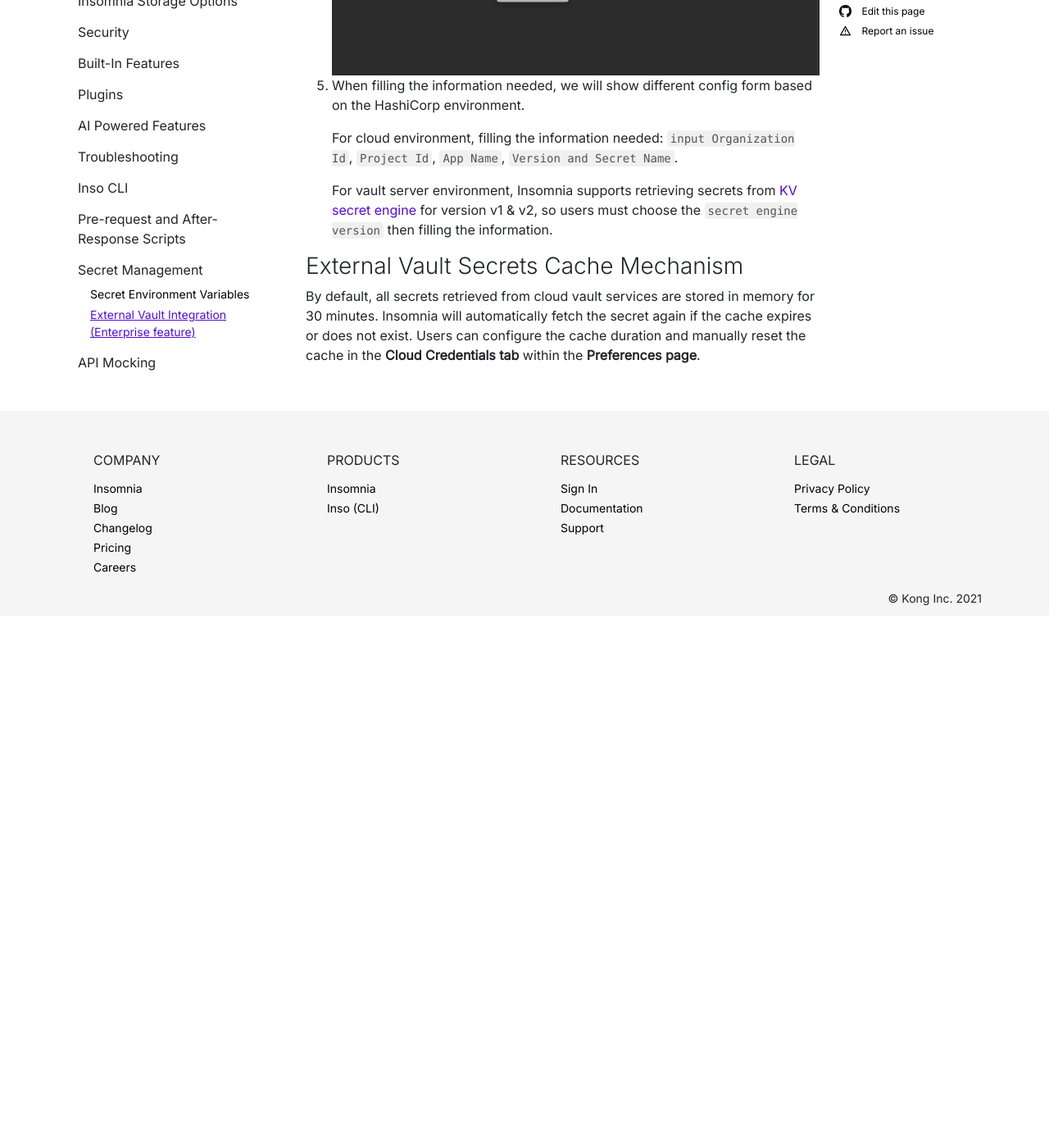
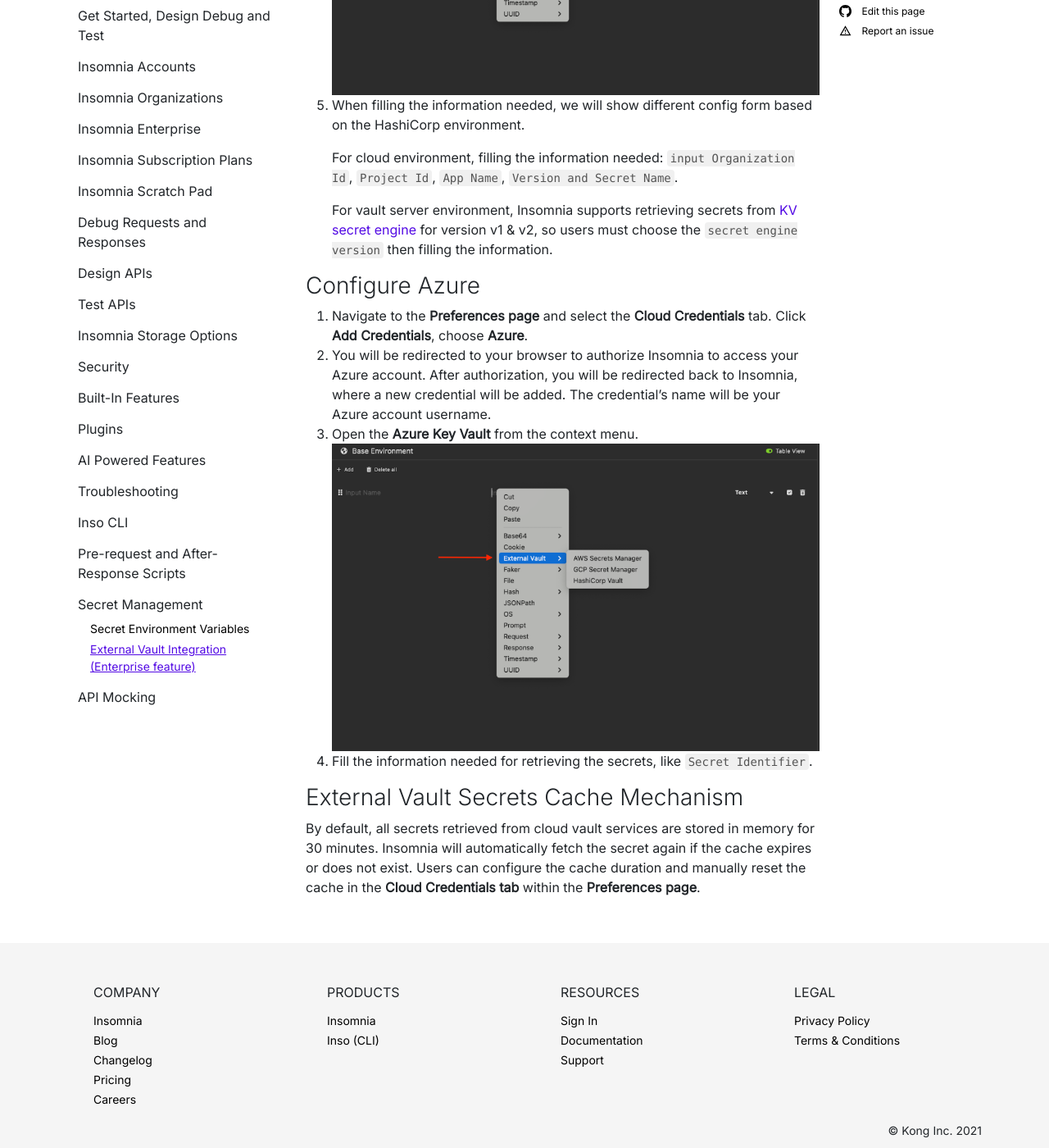
Before and after one commit to Kong/insomnia-docs, a Jekyll site: the page built from docs/insomnia/external-vault-integration.md, in a window 1280 px wide and 1400 px high, scrolled down 3626 px. Shown: the whole window at 82% size. Built offline with Jekyll 4.4.1, drawn with Linux system fonts in a browser that asks for light colours; comment, search, counter and statistics services are not loaded; before the commit the page ends 4377 px from its top, so only the background shows below that; some of the changed text lies outside the part shown.

Commit message:
1.add docs for azure key vault

```diff
--- a/docs/insomnia/external-vault-integration.md
+++ b/docs/insomnia/external-vault-integration.md
@@ -10,12 +10,13 @@
 * [AWS Secrets Manager](https://aws.amazon.com/secrets-manager/)
 * [GCP Secret Manager](https://cloud.google.com/security/products/secret-manager?hl=en)
 * [HashiCorp Vault](https://www.vaultproject.io/)
+* [Azure Key Vault](https://azure.microsoft.com/en-us/products/key-vault)
 
 By integration with external vaults, Insomnia will retrieve the secret values from the external vault automatically when sending requests.
 
 ### Configure AWS
 
-1. Navigate to the **Preferences page** and select the **Cloud Credentials** tab. Click **Add Credentials**, choose AWS, and enter your temporary security credentials.
+1. Navigate to the **Preferences page** and select the **Cloud Credentials** tab. Click **Add Credentials**, choose **AWS**, and enter your temporary security credentials.
     ![Input AWS](/assets/images/input-aws.png)
 2. Open the **AWS Secrets Manager** from the context menu.
     ![Context](/assets/images/external-vault-context-menu.png)
@@ -23,7 +24,7 @@
 
 ### Configure GCP
 
-1. Navigate to the **Preferences page** and select the **Cloud Credentials** tab. Click **Add Credentials**, choose GCP, and select your local [service account key](https://cloud.google.com/iam/docs/keys-create-delete) file to authenticate with GCP.
+1. Navigate to the **Preferences page** and select the **Cloud Credentials** tab. Click **Add Credentials**, choose **GCP**, and select your local [service account key](https://cloud.google.com/iam/docs/keys-create-delete) file to authenticate with GCP.
     ![Input GCP](/assets/images/input-gcp.png)
 2. Open the **GCP Secrets Manager** from the context menu.
     ![Context](/assets/images/external-vault-context-menu.png)
@@ -31,7 +32,7 @@
 
 ### Configure HashiCorp Vault
 
-1. Navigate to the **Preferences page** and select the **Cloud Credentials** tab. Click **Add Credentials**, choose HashiCorp, and enter your credentials.
+1. Navigate to the **Preferences page** and select the **Cloud Credentials** tab. Click **Add Credentials**, choose **HashiCorp**, and enter your credentials.
 2. For HashiCorp vault server environment choose On-Premises. You can input either [AppRole](https://developer.HashiCorp.com/vault/docs/auth/approle) or [Token](https://developer.HashiCorp.com/vault/docs/auth/token) for authentication.
     ![HashiCorp Config](/assets/images/hashi-config-onPremises.png)
 
@@ -45,6 +46,14 @@
 
    For vault server environment, Insomnia supports retrieving secrets from [KV secret engine](https://developer.HashiCorp.com/vault/docs/secrets/kv) for version v1 & v2, so users must choose the `secret engine version` then filling the information.
 
+### Configure Azure
+
+1. Navigate to the **Preferences page** and select the **Cloud Credentials** tab. Click **Add Credentials**, choose **Azure**.
+2. You will be redirected to your browser to authorize Insomnia to access your Azure account. After authorization, you will be redirected back to Insomnia, where a new credential will be added. The credential’s name will be your Azure account username.
+3. Open the **Azure Key Vault** from the context menu.
+    ![Context](/assets/images/external-vault-context-menu.png)
+4. Fill the information needed for retrieving the secrets, like `Secret Identifier`.
+
 ### External Vault Secrets Cache Mechanism
 
 By default, all secrets retrieved from cloud vault services are stored in memory for 30 minutes. Insomnia will automatically fetch the secret again if the cache expires or does not exist. Users can configure the cache duration and manually reset the cache in the **Cloud Credentials tab** within the **Preferences page**.
```
